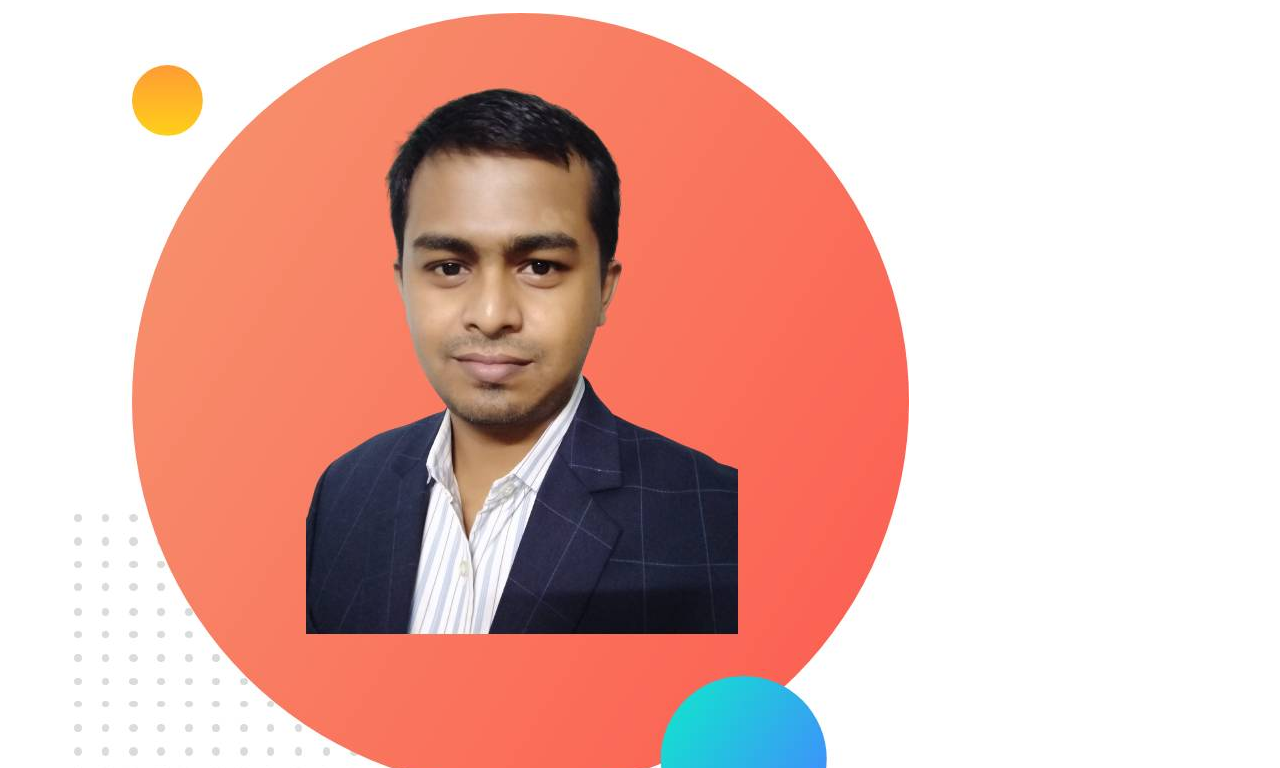
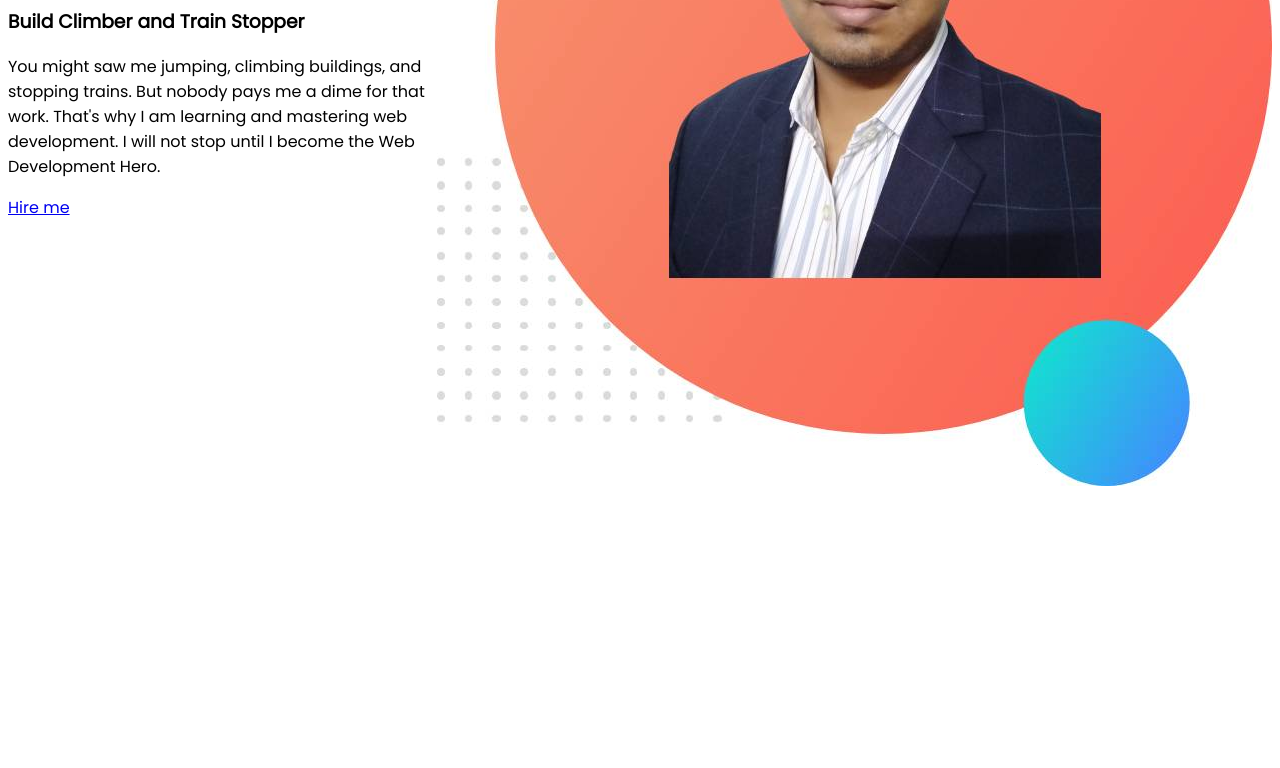
Before and after one commit to CoderProtikGhosh/developer-portfolio, a plain HTML site: page index.html in a window 1280 px wide. Shown: the part 351-1119 px from the top of the page. After the commit the page ends 852 px from the top, so only its background shows below. Drawn offline with Linux system fonts and the light colour scheme.

Commit message:
Added a Section

```diff
--- a/index.html
+++ b/index.html
@@ -14,12 +14,18 @@
 
 <body>
 
-    <h1>Welcome To</h1>
-    <h1>Coder <span>Protik Ghosh</span></h1>
-    <h3>Build Climber and Train Stopper</h3>
-    <p>You might saw me jumping, climbing buildings, and stopping trains. But nobody pays me a dime for that work. That's why I am learning and mastering web development. I will not stop until I become the Web Development Hero.</p>
-    <a href="#">Hire me</a>
-    <img src="images/protik.jpg" alt="Protik Profile Picture">
+    <section class="heading">
+        <div class="heading-content">
+            <h1>Welcome To</h1>
+            <h1>Coder <span>Protik Ghosh</span></h1>
+            <h3>Build Climber and Train Stopper</h3>
+            <p>You might saw me jumping, climbing buildings, and stopping trains. But nobody pays me a dime for that work. That's why I am learning and mastering web development. I will not stop until I become the Web Development Hero.</p>
+            <a href="#" target="self">Hire me</a>
+        </div>
+        <div class="heading-image">
+            <img src="images/protik.jpg" alt="Protik Profile Picture">
+        </div>
+    </section>
 </body>
 
 </html>
--- a/style.css
+++ b/style.css
@@ -9,3 +9,7 @@ h1 {
 span {
     color: orange;
 }
+
+section {
+    display: flex;
+}
```
